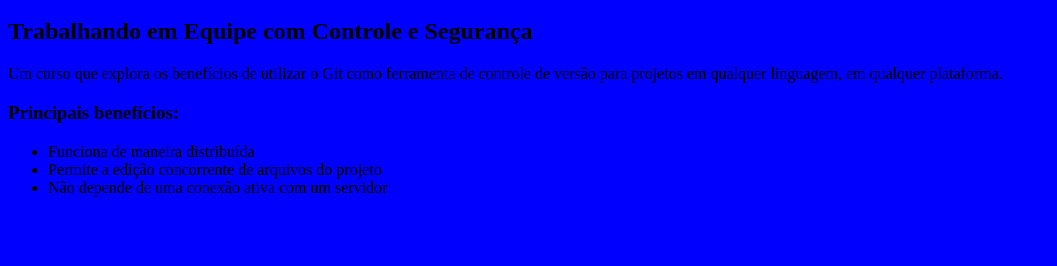
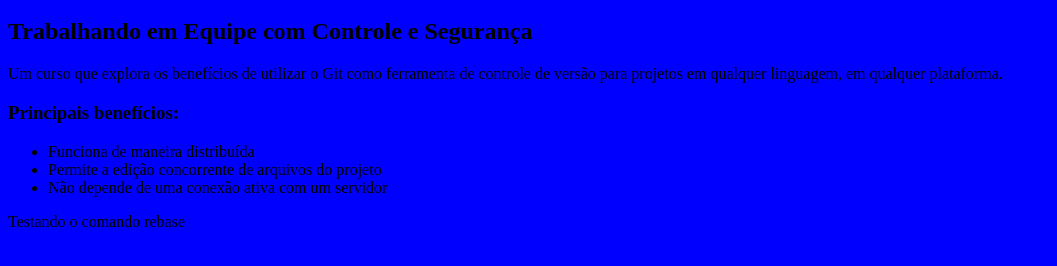
Before and after one commit to mmoskorz/teste, a plain HTML site: page index.html in a window 1280 px wide. Shown: the part 48-314 px from the top of the page, without its empty margins (0-1057 px from the left). Drawn offline with Linux system fonts and the light colour scheme.

Commit message:
Teste de rebase 1

```diff
--- a/index.html
+++ b/index.html
@@ -15,5 +15,6 @@
             <li>Permite a edição concorrente de arquivos do projeto</li>
             <li>Não depende de uma conexão ativa com um servidor</li>
         </ul>
+        <p>Testando o comando rebase</p>
     </body>
 </html>
```
